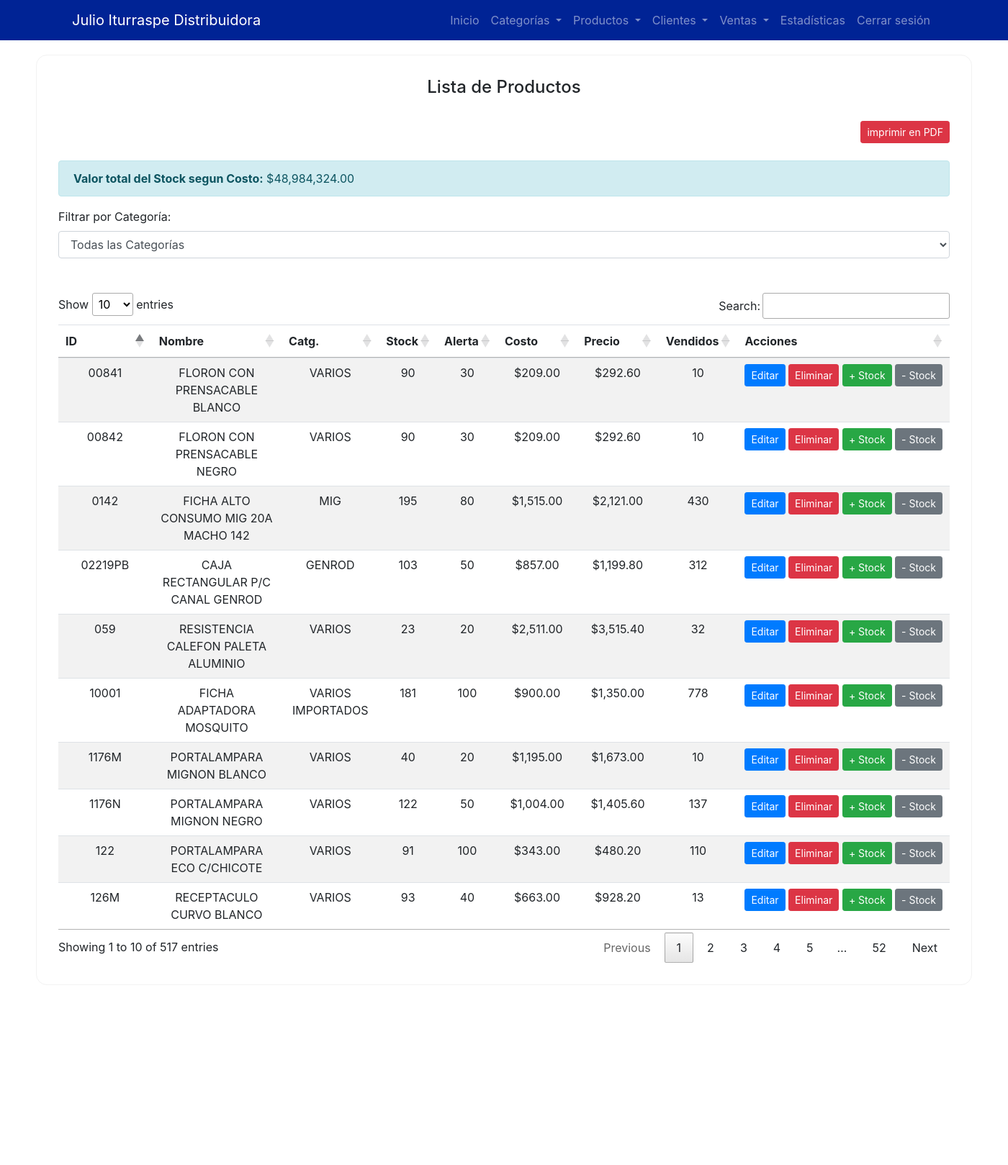
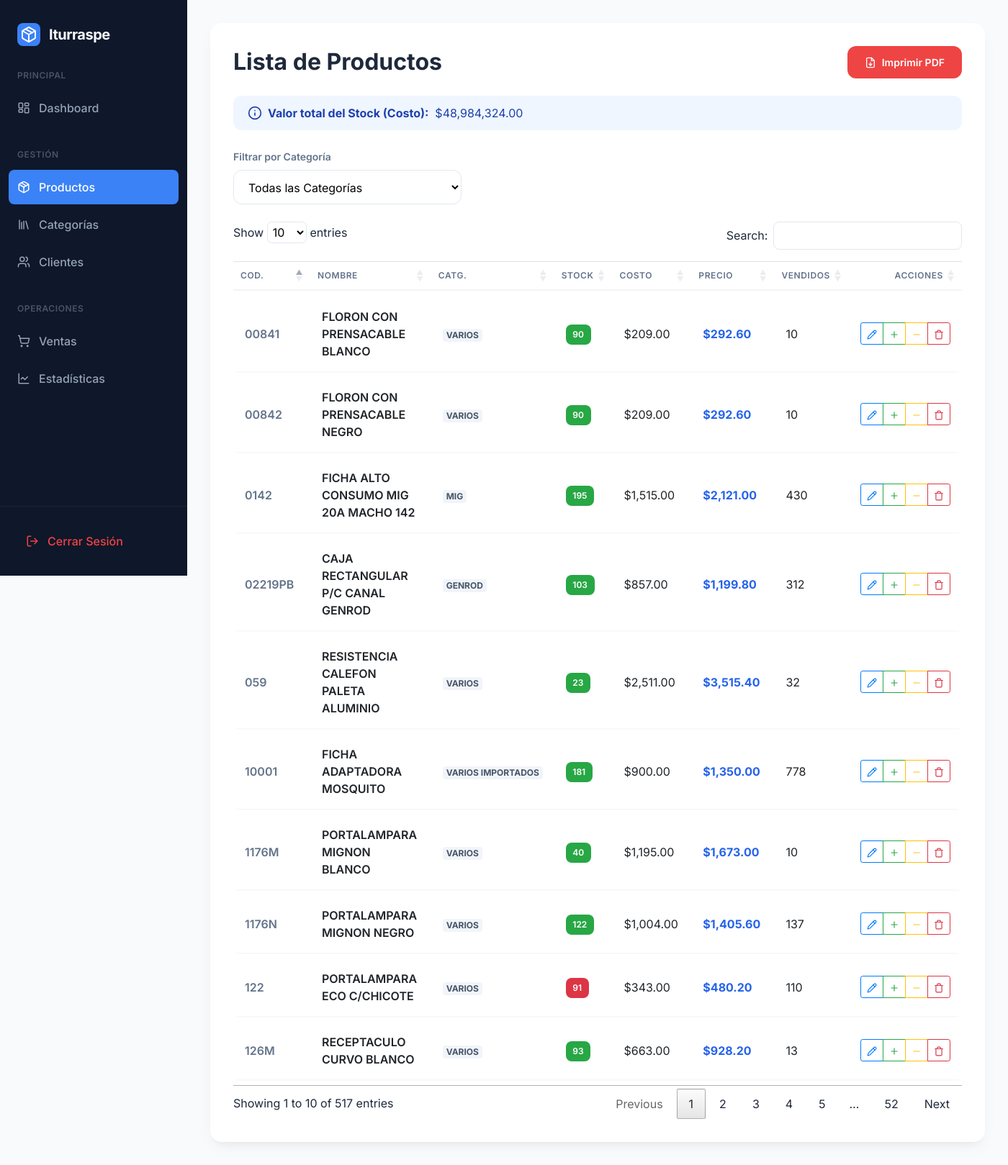
Before and after one commit to facun3625/iturraspe, a PHP site: page /frontend/pages/productList.php in a window 1400 px wide. Shown: the whole page at 72% size. Before the commit the page ends 1369 px from the top, so only its background shows below. Run offline with PHP 8.4, Linux system fonts and the light colour scheme; a user stored in the database is signed in; data comes from the database, SQL or seed files in the repository; some libraries are stand-ins or nearby versions.

Commit message:
UI Modernization: Refactored product list interface and table styling

```diff
--- a/frontend/pages/productList.php
+++ b/frontend/pages/productList.php
@@ -56,77 +56,109 @@ foreach ($soldQuantities as $sold) {
 <head>
     <meta charset="UTF-8">
     <meta name="viewport" content="width=device-width, initial-scale=1.0">
-    <title>Lista de Productos</title>
-    <link href="https://stackpath.bootstrapcdn.com/bootstrap/4.5.2/css/bootstrap.min.css" rel="stylesheet">
+    <title>Lista de Productos | Julio Iturraspe</title>
+    <link rel="stylesheet" href="https://stackpath.bootstrapcdn.com/bootstrap/4.5.2/css/bootstrap.min.css">
     <link rel="stylesheet" href="https://cdn.datatables.net/1.11.5/css/jquery.dataTables.min.css">
-    <link rel="stylesheet" href="style.css">
+    <link rel="stylesheet" href="../assets/css/modern-system.css">
+    <style>
+        .main-layout { display: flex; min-height: 100vh; }
+        .content-area { flex: 1; margin-left: 260px; padding: 2rem; background-color: #f8fafc; }
+        .table-card { background: white; border-radius: 1rem; padding: 2rem; border: none; box-shadow: var(--shadow-soft); }
+        .dataTables_wrapper .dataTables_filter input {
+            border: 1px solid #e2e8f0; border-radius: 0.5rem; padding: 0.4rem 0.8rem; margin-left: 0.5rem;
+        }
+        .dataTables_wrapper .dataTables_length select {
+            border: 1px solid #e2e8f0; border-radius: 0.4rem; padding: 0.2rem;
+        }
+        table.dataTable { border-collapse: separate !important; border-spacing: 0 0.5rem !important; }
+        table.dataTable tbody tr { background-color: #fff !important; box-shadow: 0 1px 3px rgba(0,0,0,0.05); border-radius: 0.5rem; }
+        table.dataTable tbody td { border: none !important; padding: 1rem !important; vertical-align: middle !important; }
+        table.dataTable thead th { border-bottom: 2px solid #f1f5f9 !important; color: #64748b; font-weight: 600; text-transform: uppercase; font-size: 0.75rem; letter-spacing: 0.05em; }
+        .badge-stock { padding: 0.4rem 0.6rem; border-radius: 0.5rem; font-weight: 600; font-size: 0.75rem; }
+        @media (max-width: 992px) { .content-area { margin-left: 0; } }
+    </style>
 </head>
-<body>
+<body class="bg-main">
+    <div class="main-layout">
+        <?php include_once '../components/Sidebar.php'; ?>
 
-    <?php include_once '../components/navbar.php'; ?>
-
-    <div class="rounded-container-table">
-        <h4 class="text-center pb-4">Lista de Productos</h4>
-
-        <!-- Mensajes de éxito o error -->
-        <?php if (isset($error)): ?>
-            <div class="alert alert-danger text-center"><?php echo $error; ?></div>
-        <?php endif; ?>
-        <!-- Botón para descargar PDF -->
-<div class="text-right">
-    <button id="downloadPdf" class="btn btn-danger btn-sm">imprimir en PDF</button>
-</div><br>
-<div class="alert alert-info text-left">
-    <strong>Valor total del Stock segun Costo:</strong> $<?php echo number_format($totalStockValue, 2); ?>
+        <div class="content-area">
+            <div class="table-card">
+                <div class="d-flex justify-content-between align-items-center mb-4">
+                    <h2 style="font-weight: 700; color: var(--text-main); margin: 0;">Lista de Productos</h2>
+                    <div class="d-flex gap-2">
+                        <button id="downloadPdf" class="modern-btn modern-btn-primary" style="background: #ef4444; width: auto; font-size: 0.875rem;">
+                            <svg xmlns="http://www.w3.org/2000/svg" width="16" height="16" viewBox="0 0 24 24" fill="none" stroke="currentColor" stroke-width="2" stroke-linecap="round" stroke-linejoin="round" class="mr-2"><path d="M14 2H6a2 2 0 0 0-2 2v16a2 2 0 0 0 2 2h12a2 2 0 0 0 2-2V8z"/><polyline points="14 2 14 8 20 8"/><path d="M12 18v-6"/><path d="m9 15 3 3 3-3"/></svg>
+                            Imprimir PDF
+                        </button>
+                    </div>
                 </div>
 
+                <?php if (isset($error)): ?>
+                    <div class="alert alert-danger" style="border-radius: 0.75rem; border: none; background: #fef2f2; color: #991b1b;"><?php echo $error; ?></div>
+                <?php endif; ?>
 
-        <!-- Selector de categoría -->
-        <div class="form-group mb-5">
-            <label for="categoryFilter">Filtrar por Categoría:</label>
-            <select id="categoryFilter" class="form-control">
+                <div class="alert alert-info d-flex align-items-center" style="border-radius: 0.75rem; border: none; background: #eff6ff; color: #1e40af;">
+                    <svg xmlns="http://www.w3.org/2000/svg" width="20" height="20" viewBox="0 0 24 24" fill="none" stroke="currentColor" stroke-width="2" stroke-linecap="round" stroke-linejoin="round" class="mr-2"><circle cx="12" cy="12" r="10"/><path d="M12 16v-4"/><path d="M12 8h.01"/></svg>
+                    <strong>Valor total del Stock (Costo):</strong>&nbsp; $<?php echo number_format($totalStockValue, 2); ?>
+                </div>
+
+                <div class="row items-center mb-4 mt-4">
+                    <div class="col-md-4">
+                        <label style="font-size: 0.875rem; font-weight: 600; color: var(--text-muted); margin-bottom: 0.5rem;">Filtrar por Categoría</label>
+                        <select id="categoryFilter" class="modern-input">
                             <option value="">Todas las Categorías</option>
                             <?php foreach ($categories as $category): ?>
                                 <option value="<?php echo $category['name']; ?>"><?php echo $category['name']; ?></option>
                             <?php endforeach; ?>
                         </select>
                     </div>
+                </div>
 
-        <table id="productTable" class="table table-striped">
+                <div class="table-responsive">
+                    <table id="productTable" class="table">
                         <thead>
                             <tr>
-        <th>ID</th>
-        <th style="max-width: 200px;">Nombre</th>
+                                <th>Cod.</th>
+                                <th>Nombre</th>
                                 <th>Catg.</th>
                                 <th>Stock</th>
-        <th>Alerta</th>
                                 <th>Costo</th>
                                 <th>Precio</th>
-        <th>Vendidos</th> <!-- Nueva columna -->
-        <th>Acciones</th>
+                                <th>Vendidos</th>
+                                <th class="text-right">Acciones</th>
                             </tr>
                         </thead>
                         <tbody>
                             <?php foreach ($products as $product): ?>
                                 <tr data-category="<?php echo $product['category_name']; ?>">
-            <td class="text-center"><?php echo $product['cod']; ?></td>
-            <td class="text-center" style="max-width: 200px;"><?php echo $product['name']; ?></td>
-            <td class="text-center"><?php echo $product['category_name']; ?></td>
-            <td class="text-center"><?php echo $product['stock']; ?></td>
-            <td class="text-center"><?php echo $product['low_stock_level']; ?></td>
-            <td class="text-center">$<?php echo number_format($product['cost'], 2); ?></td>
-            <td class="text-center">$<?php echo number_format($product['price'], 2); ?></td>
-            <td class="text-center"><?php echo $soldMap[$product['id']] ?? 0; ?></td> <!-- Mostrar Vendidos -->
-            <td class="text-center" style="white-space: nowrap">
-                <a href="modifyProduct.php?id=<?php echo $product['id']; ?>" class="btn btn-primary btn-sm">Editar</a>
-                <a href="../../backend/controllers/deleteProductHandler.php?id=<?php echo $product['id']; ?>" class="btn btn-danger btn-sm deleteBtn">Eliminar</a>
-                <button class="btn btn-success btn-sm addStockBtn" data-id="<?php echo $product['id']; ?>" data-stock="<?php echo $product['stock']; ?>">+ Stock</button>
-                <button class="btn btn-secondary btn-sm removeStockBtn" data-id="<?php echo $product['id']; ?>" data-stock="<?php echo $product['stock']; ?>">- Stock</button>
+                                    <td style="font-weight: 600; color: var(--text-muted);"><?php echo $product['cod']; ?></td>
+                                    <td style="font-weight: 600;"><?php echo $product['name']; ?></td>
+                                    <td><span class="badge" style="background: #f1f5f9; color: #475569;"><?php echo $product['category_name']; ?></span></td>
+                                    <td>
+                                        <?php
+                                            $stock_class = $product['stock'] <= $product['low_stock_level'] ? 'bg-danger text-white' : 'bg-success text-white';
+                                        ?>
+                                        <span class="badge-stock <?php echo $stock_class; ?>"><?php echo $product['stock']; ?></span>
+                                    </td>
+                                    <td>$<?php echo number_format($product['cost'], 2); ?></td>
+                                    <td style="font-weight: 700; color: var(--primary);">$<?php echo number_format($product['price'], 2); ?></td>
+                                    <td><?php echo $soldMap[$product['id']] ?? 0; ?></td>
+                                    <td class="text-right">
+                                        <div class="btn-group">
+                                            <a href="modifyProduct.php?id=<?php echo $product['id']; ?>" class="btn btn-sm btn-outline-primary" title="Editar"><svg xmlns="http://www.w3.org/2000/svg" width="14" height="14" viewBox="0 0 24 24" fill="none" stroke="currentColor" stroke-width="2" stroke-linecap="round" stroke-linejoin="round"><path d="M17 3a2.85 2.83 0 1 1 4 4L7.5 20.5 2 22l1.5-5.5Z"/><path d="m15 5 4 4"/></svg></a>
+                                            <button class="btn btn-sm btn-outline-success addStockBtn" data-id="<?php echo $product['id']; ?>" title="+ Stock"><svg xmlns="http://www.w3.org/2000/svg" width="14" height="14" viewBox="0 0 24 24" fill="none" stroke="currentColor" stroke-width="2" stroke-linecap="round" stroke-linejoin="round"><path d="M12 5v14"/><path d="M5 12h14"/></svg></button>
+                                            <button class="btn btn-sm btn-outline-warning removeStockBtn" data-id="<?php echo $product['id']; ?>" title="- Stock"><svg xmlns="http://www.w3.org/2000/svg" width="14" height="14" viewBox="0 0 24 24" fill="none" stroke="currentColor" stroke-width="2" stroke-linecap="round" stroke-linejoin="round"><path d="M5 12h14"/></svg></button>
+                                            <a href="../../backend/controllers/deleteProductHandler.php?id=<?php echo $product['id']; ?>" class="btn btn-sm btn-outline-danger deleteBtn" title="Eliminar"><svg xmlns="http://www.w3.org/2000/svg" width="14" height="14" viewBox="0 0 24 24" fill="none" stroke="currentColor" stroke-width="2" stroke-linecap="round" stroke-linejoin="round"><path d="M3 6h18"/><path d="M19 6v14c0 1-1 2-2 2H7c-1 0-2-1-2-2V6"/><path d="M8 6V4c0-1 1-2 2-2h4c1 0 2 1 2 2v2"/></svg></a>
+                                        </div>
                                     </td>
                                 </tr>
                             <?php endforeach; ?>
                         </tbody>
                     </table>
+                </div>
+            </div>
+        </div>
     </div>
 
     <!-- Modales para agregar y quitar stock -->
```
Lines whose indentation alone changed are shown as unchanged.
